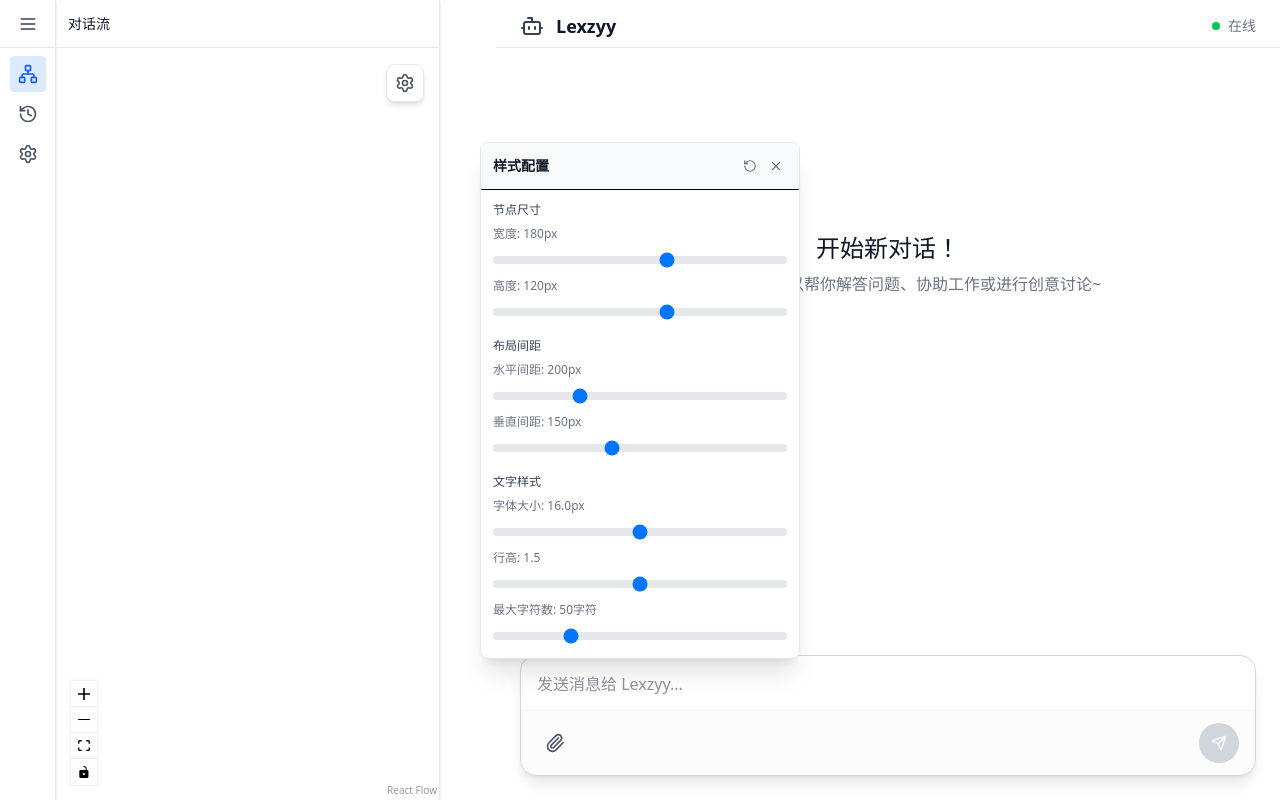
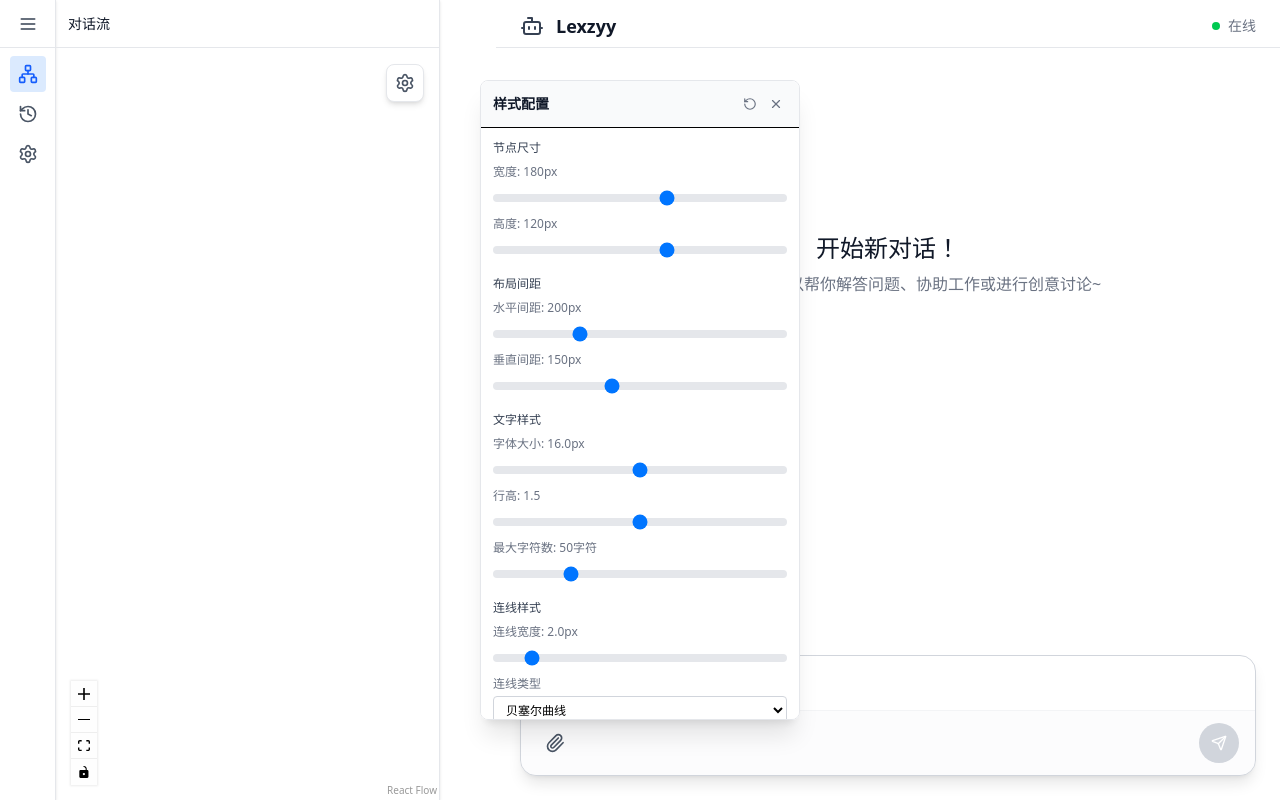
Before and after one commit to xzandyy/Lexzyy, a Next.js app: page / in a window 1280 px wide. Both pictures are taken after a click on the button 405 px from the left and 83 px from the top of the page. Built offline with nearby package versions, Linux system fonts and the light colour scheme.

Commit message:
feat: 默认使用贝塞尔曲线+线条可自定义

```diff
--- a/components/chat-flow/config.ts
+++ b/components/chat-flow/config.ts
@@ -57,6 +57,28 @@ export const STYLE_CONFIG_OPTIONS = {
     label: "最大字符数",
     unit: "字符",
   },
+  edgeWidth: {
+    min: 1,
+    max: 10,
+    step: 0.5,
+    default: 2,
+    label: "连线宽度",
+    unit: "px",
+  },
+  edgeType: {
+    options: [
+      { value: "bezier", label: "贝塞尔曲线" },
+      { value: "straight", label: "直线" },
+      { value: "step", label: "阶梯" },
+      { value: "smoothstep", label: "平滑阶梯" },
+    ],
+    default: "bezier",
+    label: "连线类型",
+  },
+  edgeAnimated: {
+    default: false,
+    label: "连线动画",
+  },
 } as const;
 
 export const CONFIG_GROUPS = {
@@ -72,6 +94,10 @@ export const CONFIG_GROUPS = {
     title: "文字样式",
     options: ["fontSize", "lineHeight", "maxCharacters"] as const,
   },
+  edges: {
+    title: "连线样式",
+    options: ["edgeWidth", "edgeType", "edgeAnimated"] as const,
+  },
 } as const;
 
 export const DEFAULT_STYLE_CONFIG = {
@@ -82,6 +108,9 @@ export const DEFAULT_STYLE_CONFIG = {
   fontSize: STYLE_CONFIG_OPTIONS.fontSize.default,
   lineHeight: STYLE_CONFIG_OPTIONS.lineHeight.default,
   maxCharacters: STYLE_CONFIG_OPTIONS.maxCharacters.default,
+  edgeWidth: STYLE_CONFIG_OPTIONS.edgeWidth.default,
+  edgeType: STYLE_CONFIG_OPTIONS.edgeType.default,
+  edgeAnimated: STYLE_CONFIG_OPTIONS.edgeAnimated.default,
 } satisfies StyleConfig;
 
 export const NODE_ROLE_CONFIG = {
--- a/components/chat-flow/flow-utils.ts
+++ b/components/chat-flow/flow-utils.ts
@@ -22,7 +22,7 @@ export function generateLayoutedElements(tree: Tree<UIMessage>, styleConfig: Sty
     nodes.push(createNodeFromTreeNode(treeNode as TreeNodeImpl<UIMessage>, indexInLevel, depth, styleConfig));
 
     if (treeNode.parent) {
-      edges.push(createEdgeFromTreeNode(treeNode as TreeNodeImpl<UIMessage>));
+      edges.push(createEdgeFromTreeNode(treeNode as TreeNodeImpl<UIMessage>, styleConfig));
     }
   });
 
@@ -74,7 +74,7 @@ export function createNodeFromTreeNode(
   };
 }
 
-export function createEdgeFromTreeNode(treeNode: TreeNodeImpl<UIMessage>): Edge {
+export function createEdgeFromTreeNode(treeNode: TreeNodeImpl<UIMessage>, styleConfig: StyleConfig): Edge {
   const role = treeNode.data.role as keyof typeof NODE_ROLE_CONFIG;
   const color = NODE_ROLE_CONFIG[role]?.edgeColor || DEFAULT_EDGE_COLOR;
 
@@ -82,10 +82,10 @@ export function createEdgeFromTreeNode(treeNode: TreeNodeImpl<UIMessage>): Edge
     id: `${treeNode.parent!.id}-${treeNode.id}`,
     source: treeNode.parent!.id,
     target: treeNode.id,
-    type: "smoothstep",
-    animated: false,
+    type: styleConfig.edgeType,
+    animated: styleConfig.edgeAnimated,
     style: {
-      strokeWidth: 2,
+      strokeWidth: styleConfig.edgeWidth,
       stroke: color,
     },
   };
--- a/components/chat-flow/style-config-panel.tsx
+++ b/components/chat-flow/style-config-panel.tsx
@@ -11,7 +11,7 @@ interface StyleConfigPanelProps {
 export function StyleConfigPanel({ styleConfig, onStyleConfigChange }: StyleConfigPanelProps) {
   const [isOpen, setIsOpen] = useState(false);
 
-  const handleConfigChange = (key: keyof StyleConfig, value: number) => {
+  const handleConfigChange = (key: keyof StyleConfig, value: number | string | boolean) => {
     onStyleConfigChange({
       ...styleConfig,
       [key]: value,
@@ -20,6 +20,72 @@ export function StyleConfigPanel({ styleConfig, onStyleConfigChange }: StyleConf
 
   const resetToDefault = () => {
     onStyleConfigChange(DEFAULT_STYLE_CONFIG);
+  };
+
+  const renderConfigOption = (optionKey: keyof typeof STYLE_CONFIG_OPTIONS) => {
+    const option = STYLE_CONFIG_OPTIONS[optionKey];
+    const value = styleConfig[optionKey];
+
+    // 数值滑块配置
+    if ("min" in option && "max" in option) {
+      const displayValue = option.step < 1 ? Number(value).toFixed(1) : value;
+      return (
+        <div key={optionKey}>
+          <label className="block text-xs text-gray-500 mb-1">
+            {option.label}: {displayValue}
+            {option.unit}
+          </label>
+          <input
+            type="range"
+            min={option.min}
+            max={option.max}
+            step={option.step}
+            value={value as number}
+            onChange={(e) => handleConfigChange(optionKey, Number(e.target.value))}
+            className="w-full h-2 bg-gray-200 rounded-lg appearance-none cursor-pointer"
+          />
+        </div>
+      );
+    }
+
+    // 选择框配置
+    if ("options" in option) {
+      return (
+        <div key={optionKey}>
+          <label className="block text-xs text-gray-500 mb-1">{option.label}</label>
+          <select
+            value={value as string}
+            onChange={(e) => handleConfigChange(optionKey, e.target.value)}
+            className="w-full px-2 py-1 text-xs border border-gray-300 rounded bg-white focus:outline-none focus:ring-2 focus:ring-blue-500"
+          >
+            {option.options.map((opt) => (
+              <option key={opt.value} value={opt.value}>
+                {opt.label}
+              </option>
+            ))}
+          </select>
+        </div>
+      );
+    }
+
+    // 复选框配置
+    if (typeof option.default === "boolean") {
+      return (
+        <div key={optionKey}>
+          <label className="flex items-center text-xs text-gray-500">
+            <input
+              type="checkbox"
+              checked={value as boolean}
+              onChange={(e) => handleConfigChange(optionKey, e.target.checked)}
+              className="mr-2 w-3 h-3 text-blue-600 bg-gray-100 border-gray-300 rounded focus:ring-blue-500 focus:ring-2"
+            />
+            {option.label}
+          </label>
+        </div>
+      );
+    }
+
+    return null;
   };
 
   return (
@@ -63,31 +129,7 @@ export function StyleConfigPanel({ styleConfig, onStyleConfigChange }: StyleConf
                 {Object.entries(CONFIG_GROUPS).map(([groupKey, group]) => (
                   <div key={groupKey}>
                     <h4 className="text-xs font-medium text-gray-700 mb-2">{group.title}</h4>
-                    <div className="space-y-2">
-                      {group.options.map((optionKey) => {
-                        const option = STYLE_CONFIG_OPTIONS[optionKey];
-                        const value = styleConfig[optionKey];
-                        const displayValue = option.step < 1 ? Number(value).toFixed(1) : value;
-
-                        return (
-                          <div key={optionKey}>
-                            <label className="block text-xs text-gray-500 mb-1">
-                              {option.label}: {displayValue}
-                              {option.unit}
-                            </label>
-                            <input
-                              type="range"
-                              min={option.min}
-                              max={option.max}
-                              step={option.step}
-                              value={value}
-                              onChange={(e) => handleConfigChange(optionKey, Number(e.target.value))}
-                              className="w-full h-2 bg-gray-200 rounded-lg appearance-none cursor-pointer"
-                            />
-                          </div>
-                        );
-                      })}
-                    </div>
+                    <div className="space-y-2">{group.options.map((optionKey) => renderConfigOption(optionKey))}</div>
                   </div>
                 ))}
               </div>
--- a/components/chat-flow/types.ts
+++ b/components/chat-flow/types.ts
@@ -16,6 +16,9 @@ export interface StyleConfig {
   fontSize: number;
   lineHeight: number;
   maxCharacters: number;
+  edgeWidth: number;
+  edgeType: "bezier" | "straight" | "step" | "smoothstep";
+  edgeAnimated: boolean;
 }
 
 export type { UIMessage };
```
